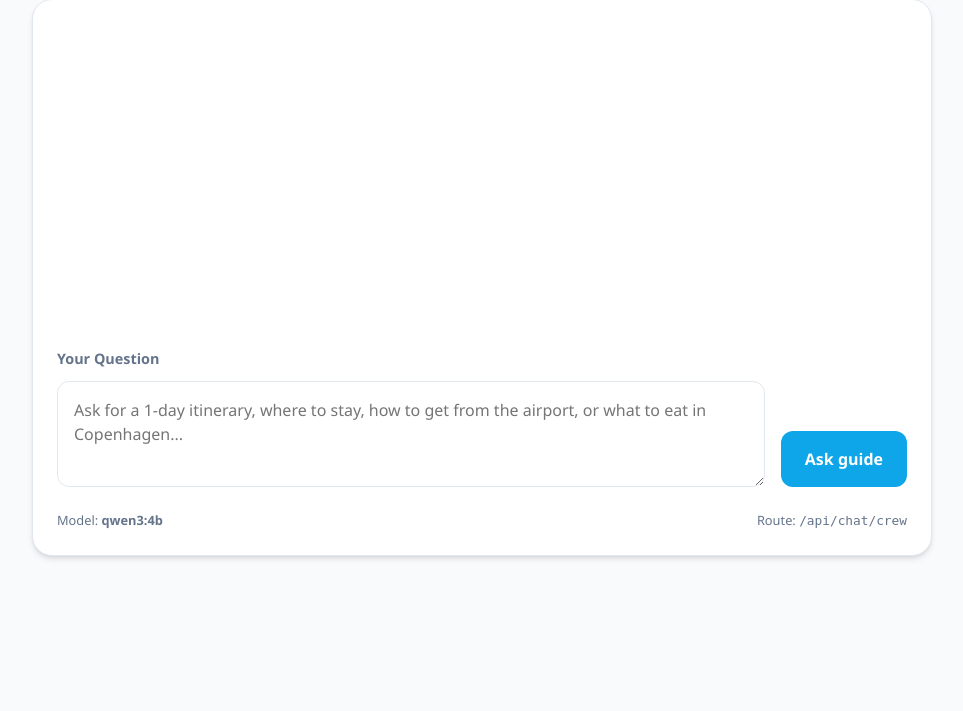
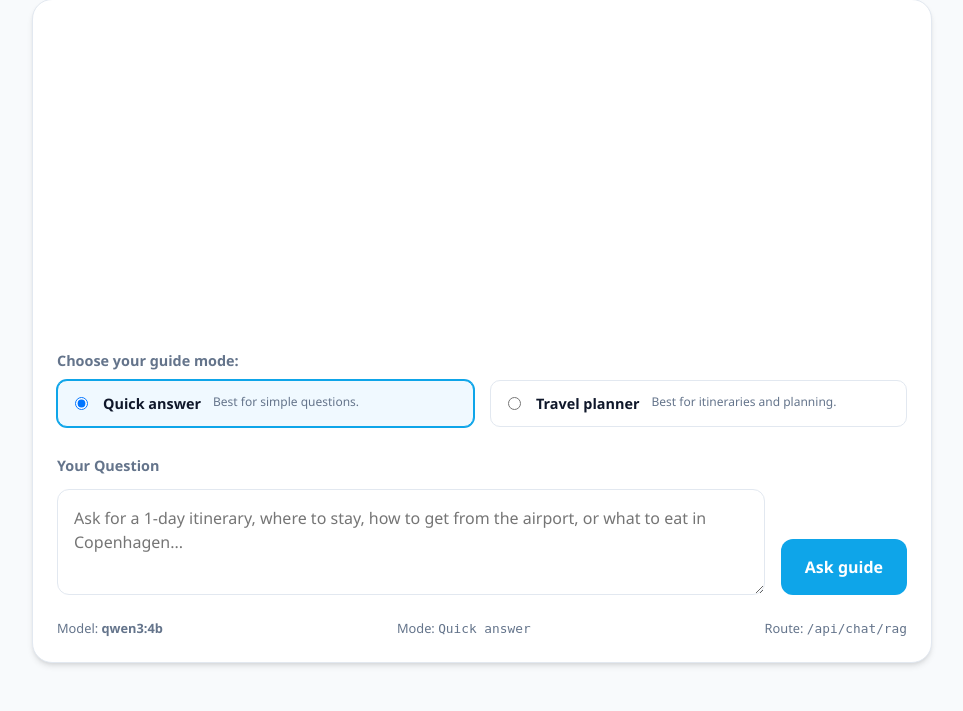
Before and after one commit to LisePetculescu/ollama_x_crewAI_web_rag, a Flask app: page / in a window 1280 px wide. Shown: the part 315-1026 px from the top of the page, without its empty margins (158-1121 px from the left). Before the commit the page ends 874 px from the top, so only its background shows below. Run offline with Flask 3, Linux system fonts and the light colour scheme.

Commit message:
add two different chatmodes in the UI, one for simple rag and one for crewai

````diff
--- a/app.py
+++ b/app.py
@@ -61,32 +61,6 @@ def get_question_from_payload(payload: Dict[str, Any]) -> Optional[str]:
     return question or None
 
 
-# @app.post("/api/chat")
-# def api_chat() -> Any:
-#     payload = request.get_json(silent=True) or {}
-#     messages = payload.get("messages") or []
-#     question = str(payload.get("question", "")).strip() or get_last_user_message(messages)
-#     model = str(payload.get("model", "")).strip() or CHAT_MODEL
-
-#     if not question:
-#         return jsonify({"error": "Missing question or user message."}), 400
-
-#     result = answer_question(question, top_k=TOP_K, model=model)
-
-#     return jsonify(
-#         {
-#             "model": model,
-#             "message": {
-#                 "role": "assistant",
-#                 "content": result["answer"],
-#             },
-#             "done": True,
-#             "citations": result["citations"],
-#             "grounded": result["grounded"],
-#             "no_answer": result["no_answer"],
-#         }
-#     )
-
 @app.route("/api/chat", methods=["POST"])
 def chat():
     payload = request.get_json(silent=True) or {}
@@ -107,6 +81,33 @@ def chat():
         response["mode"] = "rag"
 
     return jsonify(response)
+
+
+@app.post("/api/chat/rag")
+def api_chat_rag() -> Any:
+    payload = request.get_json(silent=True) or {}
+    question = get_question_from_payload(payload)
+    model = str(payload.get("model", "")).strip() or CHAT_MODEL
+
+    if not question:
+        return jsonify({"error": "Missing question or user message."}), 400
+
+    result = answer_question(question, top_k=TOP_K, model=model)
+
+    return jsonify(
+        {
+            "model": model,
+            "message": {
+                "role": "assistant",
+                "content": result["answer"],
+            },
+            "done": True,
+            "citations": result["citations"],
+            "grounded": result["grounded"],
+            "no_answer": result["no_answer"],
+            "mode": "rag"
+        }
+    )
 
 
 @app.post("/api/chat/crew")
@@ -132,11 +133,10 @@ def api_chat_crew() -> Any:
             "citations": result["citations"],
             "grounded": result["grounded"],
             "no_answer": result["no_answer"],
+            "mode": "crew"
         }
     )
 
 
-
-
 if __name__ == "__main__":
     app.run(host="0.0.0.0", port=PORT, debug=False)
--- a/static/app.js
+++ b/static/app.js
@@ -4,6 +4,8 @@ const messagesEl = document.getElementById('messages');
 const template = document.getElementById('message-template');
 const sendButton = document.getElementById('send-button');
 const modelNameEl = document.getElementById('model-name');
+const currentModeEl = document.getElementById('current-mode');
+const currentRouteEl = document.getElementById('current-route');
 
 function escapeHTML(text) {
   const div = document.createElement('div');
@@ -18,7 +20,7 @@ function renderMarkdown(text) {
   html = html.replace(/```(\w*)\n([\s\S]*?)\n```/g, (_, lang, code) => `<pre><code class="language-${lang}">${code}</code></pre>`);
 
   // Inline code
-  html = html.replace(/`([^`]+)`/g, '<code>$1</code>');
+  html = html.replace(/`([^`]+)`/g, '<code style="background:#f1f5f9; padding:2px 4px; border-radius:4px">$1</code>');
 
   // Headings
   html = html.replace(/^# (.*$)/gm, '<h1>$1</h1>');
@@ -30,7 +32,7 @@ function renderMarkdown(text) {
   html = html.replace(/\*(.*?)\*/g, '<em>$1</em>');
 
   // Blockquotes
-  html = html.replace(/^> (.*$)/gm, '<blockquote>$1</blockquote>');
+  html = html.replace(/^> (.*$)/gm, '<blockquote style="border-left: 4px solid #f59e0b; background: #fffbeb; padding-left: 10px; font-style: italic;">$1</blockquote>');
 
   // Lists (Unordered)
   html = html.replace(/^\- (.*$)/gm, '<ul><li>$1</li></ul>').replace(/<\/ul>\s*<ul>/g, '');
@@ -47,7 +49,7 @@ function renderMarkdown(text) {
   return html;
 }
 
-function addMessage(role, content, citations = [], isError = false) {
+function addMessage(role, content, citations = [], isError = false, mode = '') {
   const fragment = template.content.cloneNode(true);
   const card = fragment.querySelector('.message-card');
   const roleEl = fragment.querySelector('.message-role');
@@ -55,7 +57,7 @@ function addMessage(role, content, citations = [], isError = false) {
   const citationsEl = fragment.querySelector('.message-citations');
   const actionsEl = fragment.querySelector('.message-actions');
 
-  roleEl.textContent = role;
+  roleEl.textContent = role === 'User' ? 'User' : `Assistant ${mode ? `(${mode === 'rag' ? 'Quick Answer' : 'Travel Planner'})` : ''}`;
 
   if (role.toLowerCase() === 'user') {
     card.classList.add('user');
@@ -100,7 +102,7 @@ function addMessage(role, content, citations = [], isError = false) {
     const pdfBtn = document.createElement('button');
     pdfBtn.className = 'btn-pdf';
     pdfBtn.textContent = 'Save as PDF';
-    pdfBtn.onclick = () => exportToPDF(content, citations);
+    pdfBtn.onclick = () => exportToPDF(content, citations, mode);
     actionsEl.appendChild(pdfBtn);
   }
 
@@ -108,8 +110,9 @@ function addMessage(role, content, citations = [], isError = false) {
   messagesEl.scrollTop = messagesEl.scrollHeight;
 }
 
-function exportToPDF(answer, citations) {
+function exportToPDF(answer, citations, mode) {
   const userQuestion = messagesEl.lastElementChild?.previousElementSibling?.querySelector('.message-content')?.textContent || 'Copenhagen Inquiry';
+  const modeLabel = mode === 'rag' ? 'Quick Answer' : (mode === 'crew' ? 'Travel Planner' : 'Assistant');
 
   const printWindow = window.open('', '_blank');
   printWindow.document.write(`
@@ -127,6 +130,10 @@ function exportToPDF(answer, citations) {
       </head>
       <body>
         <h1>Copenhagen Travel Assistant</h1>
+        <div class="section">
+          <div class="label">Mode</div>
+          <div class="content">${modeLabel}</div>
+        </div>
         <div class="section">
           <div class="label">Question</div>
           <div class="content">${userQuestion}</div>
@@ -150,8 +157,9 @@ function exportToPDF(answer, citations) {
   printWindow.print();
 }
 
-async function sendQuestion(question) {
-  const response = await fetch('/api/chat/crew', {
+async function sendQuestion(question, mode) {
+  const endpoint = mode === 'crew' ? '/api/chat/crew' : '/api/chat/rag';
+  const response = await fetch(endpoint, {
     method: 'POST',
     headers: {
       'Content-Type': 'application/json'
@@ -180,15 +188,23 @@ async function sendQuestion(question) {
 async function handleQuestionSubmit(question) {
   if (!question) return;
 
+  const selectedMode = document.querySelector('input[name="chat-mode"]:checked').value;
+  const modeLabel = selectedMode === 'rag' ? 'Quick answer' : 'Travel planner';
+  const routeLabel = selectedMode === 'rag' ? '/api/chat/rag' : '/api/chat/crew';
+
+  currentModeEl.textContent = modeLabel;
+  currentRouteEl.textContent = routeLabel;
+
   addMessage('User', question);
   questionInput.value = '';
   sendButton.disabled = true;
   sendButton.textContent = 'Consulting guide...';
 
   try {
-    const data = await sendQuestion(question);
+    const data = await sendQuestion(question, selectedMode);
     modelNameEl.textContent = data.model || modelNameEl.textContent;
-    addMessage('Assistant', data.message?.content || data.answer || 'No answer returned.', data.citations || []);
+    const mode = data.mode || selectedMode;
+    addMessage('Assistant', data.message?.content || data.answer || 'No answer returned.', data.citations || [], false, mode);
   } catch (error) {
     addMessage('Assistant', error.message || 'Something went wrong.', [], true);
   } finally {
--- a/static/style.css
+++ b/static/style.css
@@ -310,6 +310,53 @@ button#send-button:disabled {
   font-size: 0.8rem;
 }
 
+/* Mode Selector Styles */
+.mode-selector-container {
+  margin-bottom: 1rem;
+}
+
+.mode-options {
+  display: grid;
+  grid-template-columns: repeat(auto-fit, minmax(200px, 1fr));
+  gap: 1rem;
+  margin-top: 0.5rem;
+}
+
+.mode-option {
+  display: flex;
+  align-items: flex-start;
+  gap: 0.75rem;
+  padding: 0.75rem;
+  border: 1px solid var(--panel-border);
+  border-radius: 10px;
+  cursor: pointer;
+  transition: all 0.2s ease;
+  background: white;
+}
+
+.mode-option:has(input:checked) {
+  border-color: var(--accent-sea-blue);
+  background: #f0f9ff;
+  box-shadow: 0 0 0 1px var(--accent-sea-blue);
+}
+
+.mode-option input {
+  margin-top: 0.25rem;
+}
+
+.mode-label {
+  display: block;
+  font-weight: 700;
+  font-size: 0.9rem;
+  color: var(--text-navy);
+}
+
+.mode-desc {
+  display: block;
+  font-size: 0.75rem;
+  color: var(--text-muted);
+}
+
 @media (max-width: 720px) {
   .page {
     padding-top: 1.5rem;
--- a/templates/index.html
+++ b/templates/index.html
@@ -24,6 +24,22 @@
         <div id="messages" class="messages" aria-live="polite"></div>
 
         <form id="chat-form" class="chat-form">
+          <div class="mode-selector-container">
+            <label class="input-label">Choose your guide mode:</label>
+            <div class="mode-options">
+              <label class="mode-option">
+                <input type="radio" name="chat-mode" value="rag" checked>
+                <span class="mode-label">Quick answer</span>
+                <span class="mode-desc">Best for simple questions.</span>
+              </label>
+              <label class="mode-option">
+                <input type="radio" name="chat-mode" value="crew">
+                <span class="mode-label">Travel planner</span>
+                <span class="mode-desc">Best for itineraries and planning.</span>
+              </label>
+            </div>
+          </div>
+
           <label class="input-label" for="question">Your Question</label>
           <div class="input-row">
             <textarea id="question" name="question" rows="3" placeholder="Ask for a 1-day itinerary, where to stay, how to get from the airport, or what to eat in Copenhagen..." required></textarea>
@@ -33,7 +49,8 @@
 
         <div class="meta-row">
           <span>Model: <strong id="model-name">{{ default_model }}</strong></span>
-          <span>Route: <code>/api/chat/crew</code></span>
+          <span>Mode: <code id="current-mode">Quick answer</code></span>
+          <span>Route: <code id="current-route">/api/chat/rag</code></span>
         </div>
       </section>
     </main>
````
